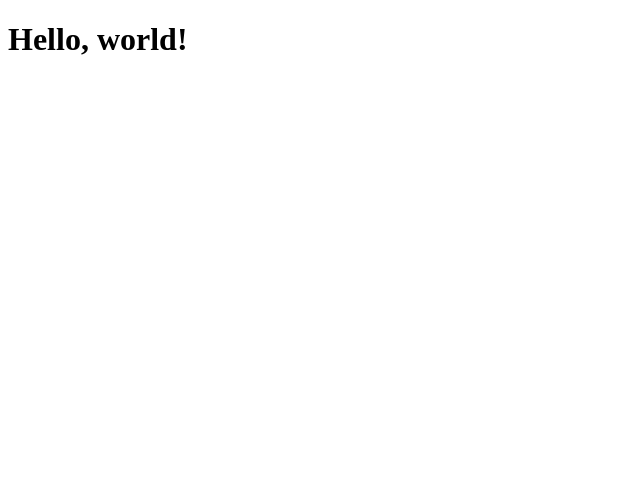
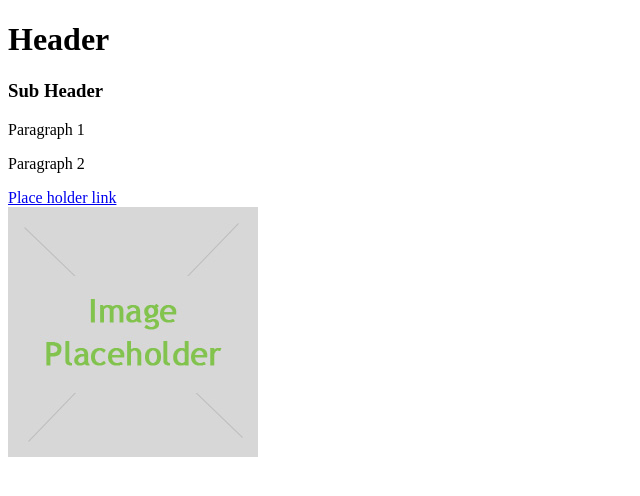
Before and after one commit to JPrevost21/app-site-template, a plain HTML site: page index.html in a window 1280 px wide. Shown: the whole page, without its empty margins (0-640 px from the left). Drawn offline with nearby package versions, Linux system fonts and the light colour scheme.

Commit message:
Added divs h1, h3, <p>, link, picture.

```diff
--- a/index.html
+++ b/index.html
@@ -6,8 +6,16 @@
     <meta name="viewport" content="width=device-width, initial-scale=1">
   </head>
   <body>
-    <h1>Hello, world!</h1>
-
+    <div>
+        <h1>Header</h1>
+        <h3>Sub Header</h3>
+        <p>Paragraph 1</p>
+        <p>Paragraph 2</p>
+        <a href="https://github.com/JPrevost21/app-site-template">Place holder link</a>
+    </div>
+        <img src="img/image-placeholder.jpg" alt="Image Placeholder" style="width:250px;height:250px;">
+    <div>
+    </div>
     <script src="https://ajax.googleapis.com/ajax/libs/jquery/1.12.4/jquery.min.js"></script>
   </body>
 </html>
```
Also changed, not shown: styles.css (+0 -16 lines), img/image-placeholder.jpg (added).
